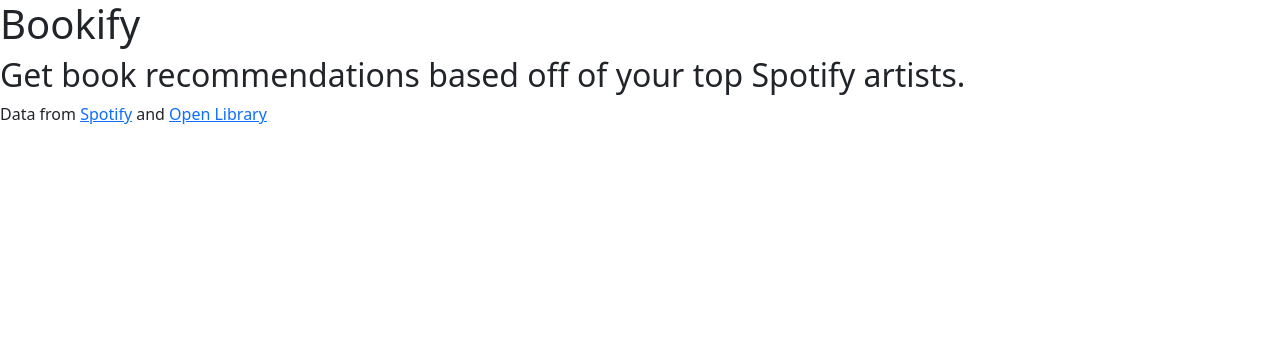
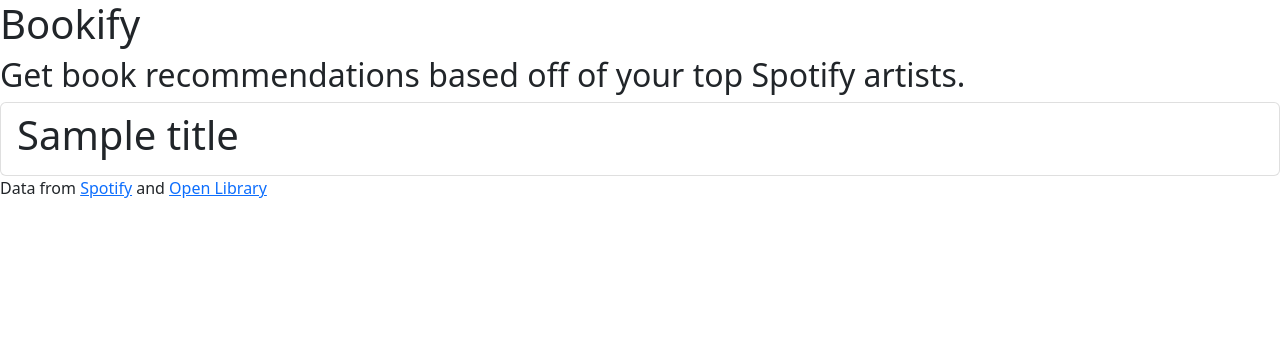
Before and after one commit to hoangkatelyn/final-project, a Flask app: template templates/results.html in a window 1280 px wide. Shown: the top 354 px of the page. Run offline with Flask 3, Linux system fonts and the light colour scheme; the template is opened without the code that fills it: most values are stand-ins (such as "Sample title", 1, 10 or a date in 2020); parts of the project's set-up code (start-up, migrations or seed data) failed here and were passed over.

Commit message:
Updating templates

```diff
--- a/templates/results.html
+++ b/templates/results.html
@@ -1,5 +1,10 @@
 {% extends "base.html" %}
 
 {% block content %}
+    {% for title in titles %}
+        <ul class = "list-group">
+            <li class="list-group-item"><h1>{{ title }}</h1></li>
+        </ul>
+    {% endfor %}
 
 {% endblock %}
```
